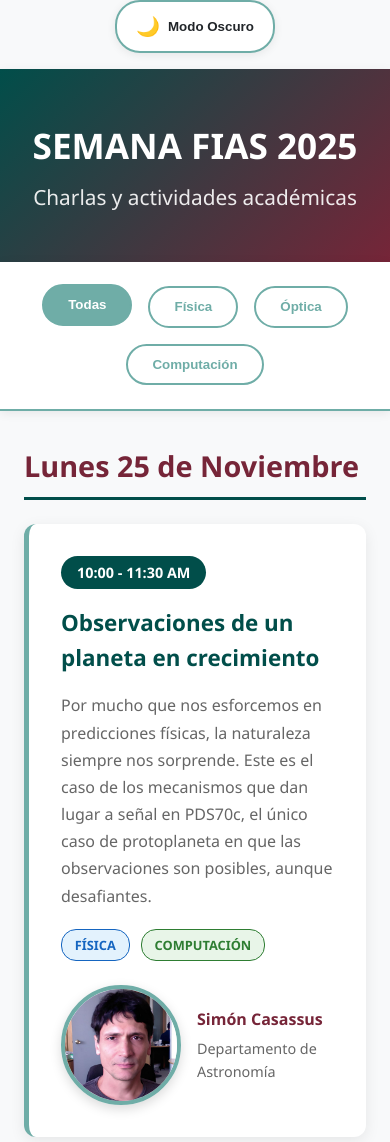
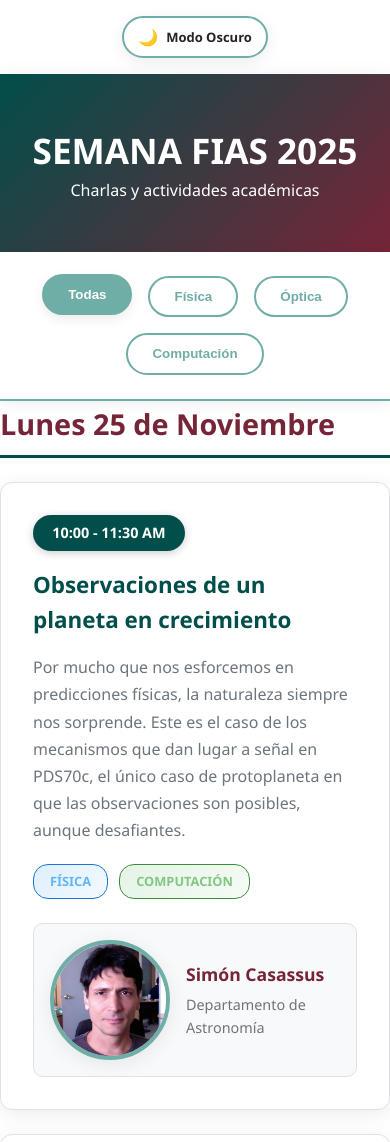
Before and after one commit to asambleafias/semana-fias, a plain HTML site: page index.html in a window 390 px wide. Shown: the top 1142 px of the page. Drawn offline with Linux system fonts and the light colour scheme.

Commit message:
Update style.css

```diff
--- a/style.css
+++ b/style.css
@@ -9,35 +9,43 @@
     --fias-gray: #6c757d;
     --fias-border: #dee2e6;
 
-    /* Colores específicos para componentes */
-    --bg-primary: var(--fias-light);
-    --bg-secondary: var(--fias-white);
-    --text-primary: var(--fias-dark);
-    --text-secondary: var(--fias-gray);
-    --border-color: var(--fias-border);
-    --shadow: rgba(0,0,0,0.08);
+    /* Colores para componentes - CLARO */
+    --bg-primary: #ffffff;
+    --bg-secondary: #f8f9fa;
+    --bg-card: #ffffff;
+    --text-primary: #212529;
+    --text-secondary: #6c757d;
+    --text-muted: #adb5bd;
+    --border-color: #dee2e6;
+    --shadow: rgba(0, 0, 0, 0.08);
+    --shadow-hover: rgba(0, 0, 0, 0.12);
 }
 
-/* Variables para TEMA OSCURO */
+/* Variables para TEMA OSCURO - MEJORADO */
 [data-theme="dark"] {
-    --bg-primary: #121212;
-    --bg-secondary: #1e1e1e;
+    /* Colores base FIAS ajustados para oscuro */
+    --fias-burgundy: #e76f8c;
+    --fias-dark-teal: #0db4a6;
+    --fias-teal: #88d8d0;
+
+    /* Colores para componentes - OSCURO */
+    --bg-primary: #0a0a0a;
+    --bg-secondary: #121212;
+    --bg-card: #1a1a1a;
     --text-primary: #e9ecef;
-    --text-secondary: #adb5bd;
+    --text-secondary: #b0b7c3;
+    --text-muted: #8a9199;
     --border-color: #2d2d2d;
-    --shadow: rgba(0,0,0,0.3);
-
-    --fias-burgundy: #c44569;
-    --fias-dark-teal: #0a8c8c;
-    --fias-teal: #88c8c0;
+    --shadow: rgba(0, 0, 0, 0.4);
+    --shadow-hover: rgba(0, 0, 0, 0.6);
 }
 
-/* Estilo general */
+/* Estilo general CORREGIDO */
 * {
     margin: 0;
     padding: 0;
     box-sizing: border-box;
-    transition: background-color 0.3s ease, color 0.3s ease, border-color 0.3s ease;
+    transition: background-color 0.3s ease, color 0.3s ease, border-color 0.3s ease, box-shadow 0.3s ease;
 }
 
 body {
@@ -47,71 +55,29 @@ body {
     line-height: 1.6;
 }
 
-/* TOGGLE MODO OSCURO */
-.theme-toggle {
-    position: fixed;
-    top: 20px;
-    right: 20px;
-    z-index: 1000;
+/* HEADER - Mejorado para modo oscuro */
+header {
+    background: linear-gradient(135deg, var(--fias-dark-teal), var(--fias-burgundy));
+    color: white; /* Siempre blanco para buen contraste */
+    padding: 3rem 1rem;
+    text-align: center;
+    box-shadow: 0 4px 20px var(--shadow);
+    position: relative;
 }
 
-.toggle-btn {
-    background: var(--bg-secondary);
-    border: 2px solid var(--fias-teal);
-    color: var(--text-primary);
-    padding: 0.8rem 1.2rem;
-    border-radius: 25px;
-    cursor: pointer;
-    font-weight: 600;
-    display: flex;
-    align-items: center;
-    gap: 0.5rem;
-    box-shadow: 0 2px 10px var(--shadow);
-    transition: all 0.3s ease;
-}
-
-.toggle-btn:hover {
-    transform: translateY(-2px);
-    box-shadow: 0 4px 15px var(--shadow);
-}
-
-.toggle-icon {
-    font-size: 1.2rem;
-}
-
-/* HEADER */
-header {
-    background: linear-gradient(135deg, var(--fias-dark-teal), var(--fias-burgundy));
-    color: var(--fias-white);
-    padding: 3rem 1rem;
-    text-align: center;
-    box-shadow: 0 4px 12px var(--shadow);
-}
-
-.header-content h1 {
-    font-size: 2.8rem;
-    margin-bottom: 0.5rem;
-    font-weight: 700;
-}
-
-.header-content p {
-    font-size: 1.3rem;
-    opacity: 0.9;
-}
-
-/* NAVEGACIÓN CATEGORÍAS */
+/* NAVEGACIÓN CATEGORÍAS - Mejorado */
 .categories {
     display: flex;
     justify-content: center;
     flex-wrap: wrap;
     gap: 1rem;
     padding: 1.5rem;
-    background: var(--bg-secondary);
+    background: var(--bg-card);
     border-bottom: 2px solid var(--fias-teal);
     position: sticky;
     top: 0;
     z-index: 100;
-    box-shadow: 0 2px 10px var(--shadow);
+    box-shadow: 0 2px 15px var(--shadow);
 }
 
 .cat-btn {
@@ -128,21 +94,12 @@ header {
 .cat-btn:hover,
 .cat-btn.active {
     background: var(--fias-teal);
-    color: var(--fias-white);
+    color: var(--bg-primary);
     transform: translateY(-2px);
+    box-shadow: 0 4px 12px var(--shadow);
 }
 
-/* SECCIONES DÍAS */
-main {
-    max-width: 1200px;
-    margin: 0 auto;
-    padding: 2rem 1.5rem;
-}
-
-.dia {
-    margin-bottom: 3rem;
-}
-
+/* SECCIONES DÍAS - Mejorado */
 .dia h2 {
     color: var(--fias-burgundy);
     border-bottom: 3px solid var(--fias-dark-teal);
@@ -151,34 +108,36 @@ main {
     font-size: 1.8rem;
 }
 
-/* TARJETAS DE CHARLAS */
+/* TARJETAS DE CHARLAS - Completamente rediseñadas para oscuro */
 .charla {
     display: grid;
     grid-template-columns: 2fr 1fr;
     gap: 2rem;
-    background: var(--bg-secondary);
+    background: var(--bg-card);
     margin-bottom: 1.5rem;
     padding: 2rem;
     border-radius: 12px;
-    box-shadow: 0 4px 15px var(--shadow);
+    box-shadow: 0 4px 20px var(--shadow);
     border-left: 5px solid var(--fias-teal);
-    transition: transform 0.3s ease, box-shadow 0.3s ease;
+    transition: all 0.3s ease;
+    border: 1px solid var(--border-color);
 }
 
 .charla:hover {
-    transform: translateY(-3px);
-    box-shadow: 0 6px 20px var(--shadow);
+    transform: translateY(-5px);
+    box-shadow: 0 8px 30px var(--shadow-hover);
 }
 
 .horario {
     display: inline-block;
     background: var(--fias-dark-teal);
-    color: var(--fias-white);
-    padding: 0.3rem 1rem;
+    color: white;
+    padding: 0.4rem 1.2rem;
     border-radius: 20px;
     font-size: 0.9rem;
     font-weight: 600;
     margin-bottom: 1rem;
+    box-shadow: 0 2px 8px rgba(0, 0, 0, 0.2);
 }
 
 .charla-info h3 {
@@ -191,9 +150,10 @@ main {
     color: var(--text-secondary);
     margin-bottom: 1.2rem;
     line-height: 1.7;
+    font-size: 1rem;
 }
 
-/* CATEGORÍAS */
+/* CATEGORÍAS - Rediseñadas para oscuro */
 .categorias {
     display: flex;
     gap: 0.7rem;
@@ -201,51 +161,44 @@ main {
 }
 
 .categoria {
-    padding: 0.3rem 0.8rem;
+    padding: 0.4rem 1rem;
     border-radius: 15px;
     font-size: 0.8rem;
     font-weight: 600;
     text-transform: uppercase;
+    border: 1px solid;
+    backdrop-filter: blur(10px);
 }
 
 .categoria.fisica {
-    background: rgba(227, 242, 253, 0.2);
-    color: #90caf9;
-    border: 1px solid #1565c0;
+    background: linear-gradient(135deg, rgba(33, 150, 243, 0.15), rgba(33, 150, 243, 0.05));
+    color: #64b5f6;
+    border-color: #1976d2;
 }
 
 .categoria.optica {
-    background: rgba(243, 229, 245, 0.2);
+    background: linear-gradient(135deg, rgba(156, 39, 176, 0.15), rgba(156, 39, 176, 0.05));
     color: #ce93d8;
-    border: 1px solid #7b1fa2;
+    border-color: #7b1fa2;
 }
 
 .categoria.computacion {
-    background: rgba(232, 245, 232, 0.2);
-    color: #a5d6a7;
-    border: 1px solid #2e7d32;
+    background: linear-gradient(135deg, rgba(76, 175, 80, 0.15), rgba(76, 175, 80, 0.05));
+    color: #81c784;
+    border-color: #388e3c;
 }
 
-/* Modo oscuro ajusta las categorías */
-[data-theme="dark"] .categoria.fisica {
-    background: rgba(33, 150, 243, 0.2);
-}
-
-[data-theme="dark"] .categoria.optica {
-    background: rgba(156, 39, 176, 0.2);
-}
-
-[data-theme="dark"] .categoria.computacion {
-    background: rgba(76, 175, 80, 0.2);
-}
-
-/* SECCIÓN PROFESOR */
+/* SECCIÓN PROFESOR - Mejorada */
 .profesor {
     display: flex;
     flex-direction: column;
     align-items: center;
     text-align: center;
     gap: 1rem;
+    padding: 1rem;
+    background: var(--bg-secondary);
+    border-radius: 10px;
+    border: 1px solid var(--border-color);
 }
 
 .foto-profesor {
@@ -254,12 +207,18 @@ main {
     border-radius: 50%;
     object-fit: cover;
     border: 4px solid var(--fias-teal);
-    box-shadow: 0 4px 12px var(--shadow);
+    box-shadow: 0 4px 20px var(--shadow);
+    transition: transform 0.3s ease;
+}
+
+.foto-profesor:hover {
+    transform: scale(1.05);
 }
 
 .info-profesor h4 {
     color: var(--fias-burgundy);
     margin-bottom: 0.3rem;
+    font-size: 1.1rem;
 }
 
 .info-profesor p {
@@ -267,13 +226,75 @@ main {
     font-size: 0.9rem;
 }
 
-/* FOOTER */
+/* FOOTER - Mejorado */
 footer {
     background: linear-gradient(135deg, var(--fias-dark-teal), var(--fias-burgundy));
-    color: var(--fias-white);
+    color: white;
     text-align: center;
-    padding: 2rem;
-    margin-top: 3rem;
+    padding: 2.5rem;
+    margin-top: 4rem;
+    box-shadow: 0 -4px 20px var(--shadow);
+}
+
+/* TOGGLE MODO OSCURO - Mejorado */
+.theme-toggle {
+    position: fixed;
+    top: 20px;
+    right: 20px;
+    z-index: 1000;
+}
+
+.toggle-btn {
+    background: var(--bg-card);
+    border: 2px solid var(--fias-teal);
+    color: var(--text-primary);
+    padding: 10px 16px;
+    border-radius: 25px;
+    cursor: pointer;
+    font-weight: 600;
+    display: flex;
+    align-items: center;
+    gap: 8px;
+    box-shadow: 0 4px 15px var(--shadow);
+    transition: all 0.3s ease;
+    font-family: inherit;
+    font-size: 14px;
+    backdrop-filter: blur(10px);
+}
+
+.toggle-btn:hover {
+    transform: translateY(-2px);
+    box-shadow: 0 6px 20px var(--shadow-hover);
+    background: var(--fias-teal);
+    color: var(--bg-primary);
+}
+
+.toggle-icon {
+    font-size: 16px;
+    transition: transform 0.3s ease;
+}
+
+/* Efectos específicos para modo oscuro activo */
+[data-theme="dark"] .toggle-btn {
+    background: var(--bg-card);
+    border-color: var(--fias-burgundy);
+}
+
+[data-theme="dark"] .toggle-btn:hover {
+    background: var(--fias-burgundy);
+}
+
+/* Ajustes específicos para modo oscuro */
+[data-theme="dark"] .charla {
+    background: var(--bg-card);
+}
+
+[data-theme="dark"] .profesor {
+    background: rgba(255, 255, 255, 0.05);
+}
+
+[data-theme="dark"] .categories {
+    background: var(--bg-card);
 }
 
 /* RESPONSIVE */
@@ -299,200 +320,11 @@ footer {
         right: auto;
         display: flex;
         justify-content: center;
-        margin-bottom: 1rem;
-    }
-}ias-burgundy));
-    color: var(--fias-white);
-    padding: 3rem 1rem;
-    text-align: center;
-    box-shadow: 0 4px 12px rgba(0,0,0,0.1);
-}
-
-.header-content h1 {
-    font-size: 2.8rem;
-    margin-bottom: 0.5rem;
-    font-weight: 700;
-}
-
-.header-content p {
-    font-size: 1.3rem;
-    opacity: 0.9;
-}
-
-/* NAVEGACIÓN CATEGORÍAS */
-.categories {
-    display: flex;
-    justify-content: center;
-    flex-wrap: wrap;
-    gap: 1rem;
-    padding: 1.5rem;
-    background: var(--fias-white);
-    border-bottom: 2px solid var(--fias-teal);
-    position: sticky;
-    top: 0;
-    z-index: 100;
-}
-
-.cat-btn {
-    padding: 0.7rem 1.5rem;
-    border: 2px solid var(--fias-teal);
-    background: transparent;
-    color: var(--fias-teal);
-    border-radius: 25px;
-    cursor: pointer;
-    font-weight: 600;
-    transition: all 0.3s ease;
-}
-
-.cat-btn:hover,
-.cat-btn.active {
-    background: var(--fias-teal);
-    color: var(--fias-white);
-    transform: translateY(-2px);
-}
-
-/* SECCIONES DÍAS */
-main {
-    max-width: 1200px;
-    margin: 0 auto;
-    padding: 2rem 1.5rem;
-}
-
-.dia {
-    margin-bottom: 3rem;
-}
-
-.dia h2 {
-    color: var(--fias-burgundy);
-    border-bottom: 3px solid var(--fias-dark-teal);
-    padding-bottom: 0.5rem;
-    margin-bottom: 1.5rem;
-    font-size: 1.8rem;
-}
-
-/* TARJETAS DE CHARLAS */
-.charla {
-    display: grid;
-    grid-template-columns: 2fr 1fr;
-    gap: 2rem;
-    background: var(--fias-white);
-    margin-bottom: 1.5rem;
-    padding: 2rem;
-    border-radius: 12px;
-    box-shadow: 0 4px 15px rgba(0,0,0,0.08);
-    border-left: 5px solid var(--fias-teal);
-    transition: transform 0.3s ease, box-shadow 0.3s ease;
-}
-
-.charla:hover {
-    transform: translateY(-3px);
-    box-shadow: 0 6px 20px rgba(0,0,0,0.12);
-}
-
-.horario {
-    display: inline-block;
-    background: var(--fias-dark-teal);
-    color: var(--fias-white);
-    padding: 0.3rem 1rem;
-    border-radius: 20px;
-    font-size: 0.9rem;
-    font-weight: 600;
-    margin-bottom: 1rem;
-}
-
-.charla-info h3 {
-    color: var(--fias-dark-teal);
-    margin-bottom: 1rem;
-    font-size: 1.4rem;
-}
-
-.resumen {
-    color: #666;
-    margin-bottom: 1.2rem;
-    line-height: 1.7;
-}
-
-/* CATEGORÍAS */
-.categorias {
-    display: flex;
-    gap: 0.7rem;
-    flex-wrap: wrap;
-}
-
-.categoria {
-    padding: 0.3rem 0.8rem;
-    border-radius: 15px;
-    font-size: 0.8rem;
-    font-weight: 600;
-    text-transform: uppercase;
-}
-
-.categoria.fisica {
-    background: #e3f2fd;
-    color: #1565c0;
-}
-
-.categoria.optica {
-    background: #f3e5f5;
-    color: #7b1fa2;
-}
-
-.categoria.computacion {
-    background: #e8f5e8;
-    color: #2e7d32;
-}
-
-/* SECCIÓN PROFESOR */
-.profesor {
-    display: flex;
-    flex-direction: column;
-    align-items: center;
-    text-align: center;
-    gap: 1rem;
-}
-
-.foto-profesor {
-    width: 120px;
-    height: 120px;
-    border-radius: 50%;
-    object-fit: cover;
-    border: 4px solid var(--fias-teal);
-    box-shadow: 0 4px 12px rgba(0,0,0,0.15);
-}
-
-.info-profesor h4 {
-    color: var(--fias-burgundy);
-    margin-bottom: 0.3rem;
-}
-
-.info-profesor p {
-    color: #666;
-    font-size: 0.9rem;
-}
-
-/* FOOTER */
-footer {
-    background: linear-gradient(135deg, var(--fias-dark-teal), var(--fias-burgundy));
-    color: var(--fias-white);
-    text-align: center;
-    padding: 2rem;
-    margin-top: 3rem;
-}
-
-/* RESPONSIVE */
-@media (max-width: 768px) {
-    .charla {
-        grid-template-columns: 1fr;
-        gap: 1.5rem;
+        margin: 1rem 0;
     }
 
-    .profesor {
-        flex-direction: row;
-        text-align: left;
-        justify-content: flex-start;
-    }
-
-    .header-content h1 {
-        font-size: 2.2rem;
+    .toggle-btn {
+        padding: 8px 14px;
+        font-size: 13px;
     }
 }
```
